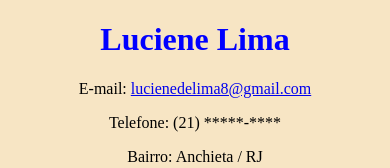
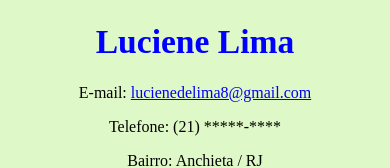
Before and after one commit to lucienelima8/CurriculoLucieneLima, a plain HTML site: page index.html in a window 390 px wide. Shown: the top 168 px of the page. Drawn offline with Linux system fonts and the light colour scheme.

Commit message:
mudando o background color do body

```diff
--- a/estilo.css
+++ b/estilo.css
@@ -1,7 +1,8 @@
 body {
     /*background-color: rgba(153, 175, 240, 0.849);*/
     /*background-color: rgba(153, 175, 240, 0.658);*/
-    background-color: rgba(245, 222, 179, 0.767);
+    /*background-color: rgba(245, 222, 179, 0.767);*/
+    background-color: rgb(223, 248, 199);
     margin: 1rem 1rem 2rem 1rem;
 
 }
@@ -14,6 +15,7 @@ body {
 
 .topo h1 {
     color: blue;
+    font-size: 3rem;
 
 }
 
@@ -61,6 +63,11 @@ h2 {
         text-align: center;
     }
 
+    .topo h1 {
+        font-size: 2.1rem;
+
+    }
+
     h2 {
         text-align: center;
     }
```
